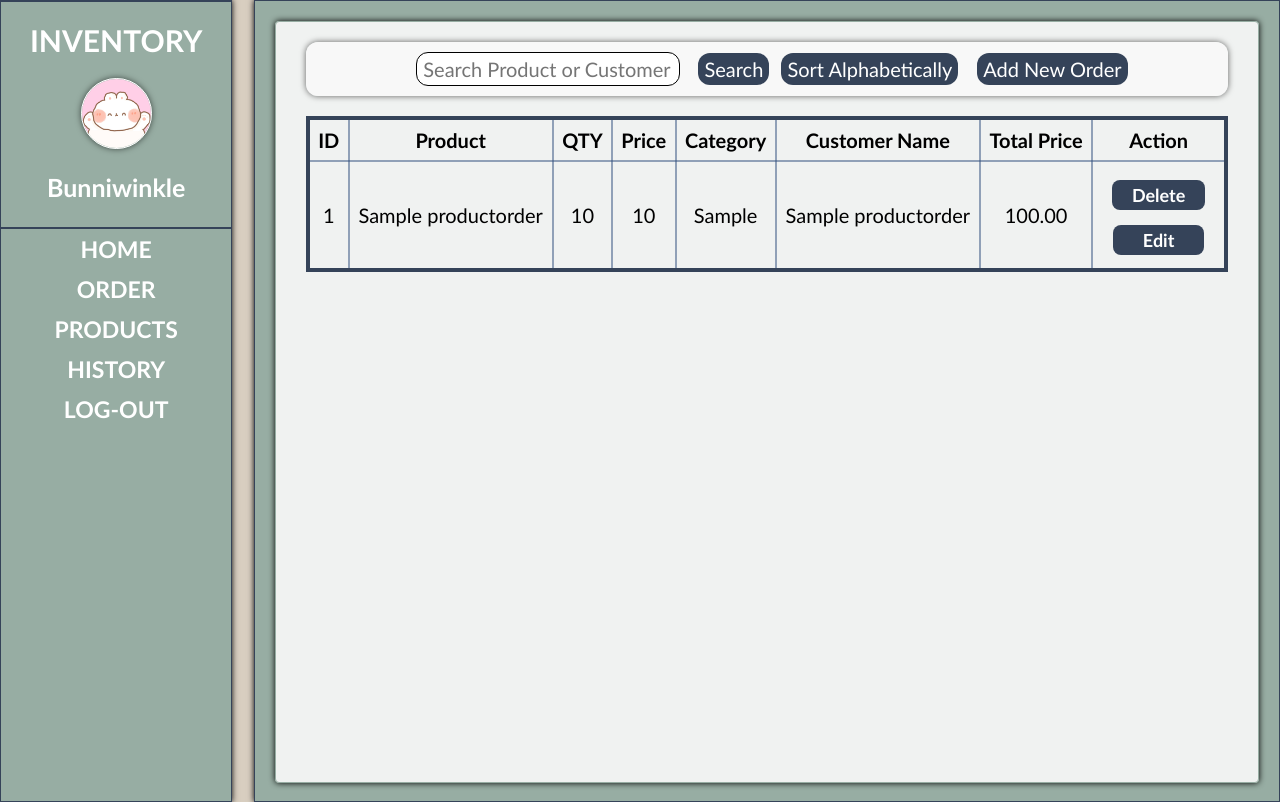
After one commit to ArinGitPort/OnlineShopWebsite, a PHP site: page /productorder.php in a window 1280 px wide. The commit adds this page. Run offline with PHP 8.4, Linux system fonts and the light colour scheme; tables that the repository leaves empty or names only in its code hold one stand-in row (values such as "Sample post").

Commit message:
13th Commit

```diff
--- /dev/null
+++ b/additem.css
@@ -0,0 +1,97 @@
+body {
+  background-color: #d8cec0;
+  font-family: "Trebuchet MS", "Lucida Sans Unicode", "Lucida Grande",
+    "Lucida Sans", Arial, sans-serif;
+}
+
+h2{
+  display: flex;
+  flex-direction: column;
+  align-items: center;
+  justify-content: center;
+  padding-bottom: 30px;
+  width: 100%;
+  border-bottom: solid 1px;
+}
+
+/* Add Order Form Styles */
+.addinputField {
+  display: flex;
+  flex-direction: column;
+  align-items: center;
+  justify-content: center;
+  position: fixed;
+  top: 50%;
+  left: 50%;
+  transform: translate(-50%, -50%);
+  border: 2px solid #354359;
+  border-radius: 8px;
+  box-shadow: 0 0 10px rgba(21, 26, 35, 0.5);
+  width: 300px;
+  padding: 20px;
+  background-color: #97ada3;
+}
+
+.addinputField h2 {
+  color: white;
+  margin-bottom: 20px;
+}
+
+.addinputField label {
+  font-weight: bold;
+  color: white;
+  margin: 5px 0;
+  display: block;
+}
+
+.orderprodnameField,
+.orderprodqtyField,
+.orderprodpriceField,
+.prodcategoryField,
+.customernameField {
+  width: calc(100% - 10px);
+  padding: 10px;
+  margin: 5px 0;
+  border: 1px solid #354359;
+  border-radius: 5px;
+  outline: none;
+  transition: all 0.3s ease;
+}
+
+.orderprodnameField:focus,
+.orderprodqtyField:focus,
+.orderprodpriceField:focus,
+.prodcategoryField:focus,
+.customernameField:focus {
+  border-color: #354359;
+  box-shadow: 0 0 5px rgba(22, 73, 139, 0.671);
+}
+
+/* Button Styling */
+.addButton,
+.backButton {
+  padding: 10px;
+  margin-top: 10px;
+  background-color: #354359;
+  color: white;
+  border: none;
+  border-radius: 5px;
+  cursor: pointer;
+  transition: background-color 0.3s ease;
+}
+
+.ordersearchProduct {
+  background-color: white;
+  border: solid 1px;
+  width: 250px;
+  margin: 10px;
+  font-size: 20px;
+  outline: none;
+  border-radius: 12px;
+  transition: all 0.3s ease;
+}
+
+.addButton:hover,
+.backButton:hover {
+  background-color: #2a3b4d;
+}
--- a/home.php
+++ b/home.php
@@ -2,8 +2,8 @@
 <html lang="en">
 
 <head>
+    <link rel="stylesheet" href="maindisplay.css">
     <link rel="stylesheet" href="home.css">
-    <link rel="stylesheet" href="maindisplay.css">
     <meta charset="UTF-8">
     <meta name="viewport" content="width=device-width, initial-scale=1.0">
     <title>Inventory</title>
@@ -16,7 +16,7 @@
     <div class="maindisplayDiv">
         <div class="insideDisplayDiv">
             <!-- Title above the slideshow -->
-            <h2 class="slideshow-title">WELCOME</h2>
+            <h2 class="slideshow-title">WELCOME TO BUNNIWINKLE</h2>
 
             <!-- Slideshow container -->
             <div class="slideshow-container">
--- a/maindisplay.css
+++ b/maindisplay.css
@@ -1,5 +1,7 @@
 body {
   background-color: #d8cec0;
+  font-family: "Trebuchet MS", "Lucida Sans Unicode", "Lucida Grande",
+    "Lucida Sans", Arial, sans-serif;
 }
 
 .maindisplayDiv {
@@ -164,6 +184,23 @@ body {
 }
 
 .addButton:hover {
+  box-shadow: 0 0 6px rgba(22, 73, 139, 0.671);
+  transform: scale(1.1);
+  cursor: pointer;
+}
+
+.addItemButton {
+  color: white;
+  background-color: #354359;
+  border: none;
+  margin-left: 5px;
+  font-size: 20px;
+  outline: none;
+  border-radius: 12px;
+  transition: all 0.3s ease;
+}
+
+.addItemButton:hover {
   box-shadow: 0 0 6px rgba(22, 73, 139, 0.671);
   transform: scale(1.1);
   cursor: pointer;
--- /dev/null
+++ b/productorder.php
@@ -0,0 +1,104 @@
+<!DOCTYPE html>
+<html lang="en">
+
+<head>
+    <link rel="stylesheet" href="maindisplay.css">
+    <link rel="stylesheet" href="additem.css">
+    <meta charset="UTF-8">
+    <meta name="viewport" content="width=device-width, initial-scale=1.0">
+    <title>Item Orders</title>
+</head>
+
+<body>
+
+    <?php include 'sidebar.php'; ?>
+
+    <div class="maindisplayDiv">
+        <div class="insideDisplayDiv">
+            <div class="userMenuDiv">
+                <!-- Search and Sort Alphabetically Form -->
+                <form method="POST" action="">
+                    <input type="text" name="searchProduct" class="ordersearchProduct"
+                        placeholder="Search Product or Customer">
+                    <button type="submit" class="searchButton">Search</button>
+                    <button type="submit" name="sortAlpha" class="sortAlphaButton">Sort Alphabetically</button>
+                </form>
+
+                <!-- Link to Add Order Form -->
+                <button class="addItemButton" onclick="window.location.href='additem.php'">Add New Order</button>
+            </div>
+
+            <div class="tableContainer">
+                <table border='1'>
+                    <tr>
+                        <th>ID</th>
+                        <th>Product</th>
+                        <th>QTY</th>
+                        <th>Price</th>
+                        <th>Category</th>
+                        <th>Customer Name</th> <!-- New Customer Name Column -->
+                        <th>Total Price</th> <!-- New Total Price Column -->
+                        <th>Action</th>
+                    </tr>
+                    <?php
+                    // Generate the orders table
+                    $conn = new mysqli("localhost", "root", "", "logindb");
+
+                    // Handle search and sorting
+                    $searchQuery = "";
+                    if (isset($_POST['searchProduct'])) {
+                        $searchProduct = addslashes($_POST['searchProduct']);
+                        $searchQuery = " WHERE productname LIKE '%$searchProduct%' OR customername LIKE '%$searchProduct%'";
+                    }
+
+                    $sortQuery = "";
+                    if (isset($_POST['sortAlpha'])) {
+                        $sortQuery = " ORDER BY productname ASC";
+                    }
+
+                    $sql = "SELECT id, productname, qty, price, category, customername FROM productorder" . $searchQuery . $sortQuery;
+                    $result = $conn->query($sql);
+
+                    if ($result->num_rows > 0) {
+                        while ($row = $result->fetch_assoc()) {
+                            $totalPrice = $row['qty'] * $row['price']; // Calculate total price
+                            echo "<tr>
+                                <td>" . $row['id'] . "</td>
+                                <td>" . $row['productname'] . "</td>
+                                <td>" . $row['qty'] . "</td>
+                                <td>" . $row['price'] . "</td>
+                                <td>" . $row['category'] . "</td>
+                                <td>" . $row['customername'] . "</td>
+                                <td>" . number_format($totalPrice, 2) . "</td> <!-- Display Total Price -->
+                                <td>
+                                    <form method='POST' action='' onsubmit='return confirmDelete();'>
+                                        <input type='hidden' name='delete_id' value='" . $row['id'] . "'>
+                                        <button class='deletetableButton' type='submit' name='delete'>Delete</button>
+                                    </form>
+                                    <form method='GET' action='edititem.php'>
+                                        <input type='hidden' name='edit_id' value='" . $row['id'] . "'>
+                                        <button class='edittableButton' type='submit' name='edit'>Edit</button>
+                                    </form>
+                                </td>
+                              </tr>";
+                        }
+                    } else {
+                        echo "<tr><td colspan='8'>No orders found</td></tr>"; // Adjusted colspan for the new column
+                    }
+
+                    $conn->close();
+                    ?>
+                </table>
+            </div>
+        </div>
+    </div>
+
+    <script>
+        function confirmDelete() {
+            return confirm('Are you sure you want to delete this order?');
+        }
+    </script>
+
+</body>
+
+</html>
--- a/sidebar.php
+++ b/sidebar.php
@@ -7,8 +7,7 @@
         </div>
         <div><img class="userIcon" src="bunniwinkleIcon.jpg" alt=""></div>
         <div class="usernamelabelDiv">
-            <h3 style="  font-family: 'Trebuchet MS', 'Lucida Sans Unicode', 'Lucida Grande', 'Lucida Sans', Arial, sans-serif;
-;" class="usernameLabel">Bunniwinkle</h3>
+            <h3 class="usernameLabel">Bunniwinkle</h3>
         </div>
     </div>
 
@@ -18,15 +17,76 @@
                 <div><a href="home.php" class="menuDashboard">HOME</a></div>
             </li>
             <li>
-                <div><a href="inventory.php" class="menuDashboard">INVENTORY</a></div>
+                <div><a href="productorder.php" class="menuDashboard">ORDER</a></div>
             </li>
             <li>
-                <div><a href="history.php" class="menuDashboard">ITEM HISTORY</a></div>
+                <div><a href="inventory.php" class="menuDashboard">PRODUCTS</a></div>
+            </li>
+            <li class="dropdown">
+                <div class="dropdown-container">
+                    <a href="javascript:void(0);" class="menuDashboard" onclick="toggleDropdown()">HISTORY</a>
+                    <ul class="dropdown-content" id="dropdownContent">
+                        <li><a href="added_items.php" class="dropdown-item">Added Items</a></li>
+                        <li><a href="deleted_items.php" class="dropdown-item">Deleted Items</a></li>
+                        <li><a href="order_history.php" class="dropdown-item">Order History</a></li>
+                    </ul>
+                </div>
             </li>
             <li>
                 <div><a href="logout.php" class="menuDashboard">LOG-OUT</a></div>
             </li>
         </ul>
     </div>
+</div>
 
-</div>
+<style>
+    /* Dropdown Menu Styles */
+    .dropdown {
+        position: relative;
+        text-align: center; /* Center align text in dropdown */
+    }
+
+    .dropdown-container {
+        display: inline-block; /* Center the dropdown container */
+        position: relative;
+        width: 100%;
+    }
+
+    .dropdown-content {
+        display: none; /* Hide by default */
+        position: absolute;
+        left: 44.5%; /* Position from the left */
+        transform: translateX(-50%); /* Center it horizontally */
+        background-color: #97ada3; /* Matches sidebar background */
+        width: 100%; /* Adjust width if needed */
+        border-right:solid 1px;
+        z-index: 1;
+    }
+
+    .dropdown-item {
+        color: white; /* Matches the menu color */
+        padding: 10px 15px; /* Add some padding */
+        text-decoration: none;
+        display: block;
+        font-size: 20px; /* Font size for dropdown items */
+        font-family: "Trebuchet MS", "Lucida Sans Unicode", "Lucida Grande", "Lucida Sans", Arial, sans-serif; /* Updated font-family */
+        text-align: center; /* Center the text */
+        transition: all 0.3s ease; /* Add transition effect */
+    }
+
+    .dropdown-item:hover {
+        background-color: #354359; /* Hover effect */
+        transform: scale(1.1); /* Slightly enlarge on hover */
+    }
+</style>
+
+<script>
+    function toggleDropdown() {
+        const dropdownContent = document.getElementById('dropdownContent');
+        if (dropdownContent.style.display === 'block') {
+            dropdownContent.style.display = 'none'; // Hide dropdown
+        } else {
+            dropdownContent.style.display = 'block'; // Show dropdown
+        }
+    }
+</script>
```
Also changed, not shown: other parts of maindisplay.css (+43 -12 lines), Inventory.php (+36 -10 lines), added_items.php (added, +75 -0 lines), additem.php (added, +99 -0 lines), deleted_items.php (added, +69 -0 lines), order_history.php (added).
